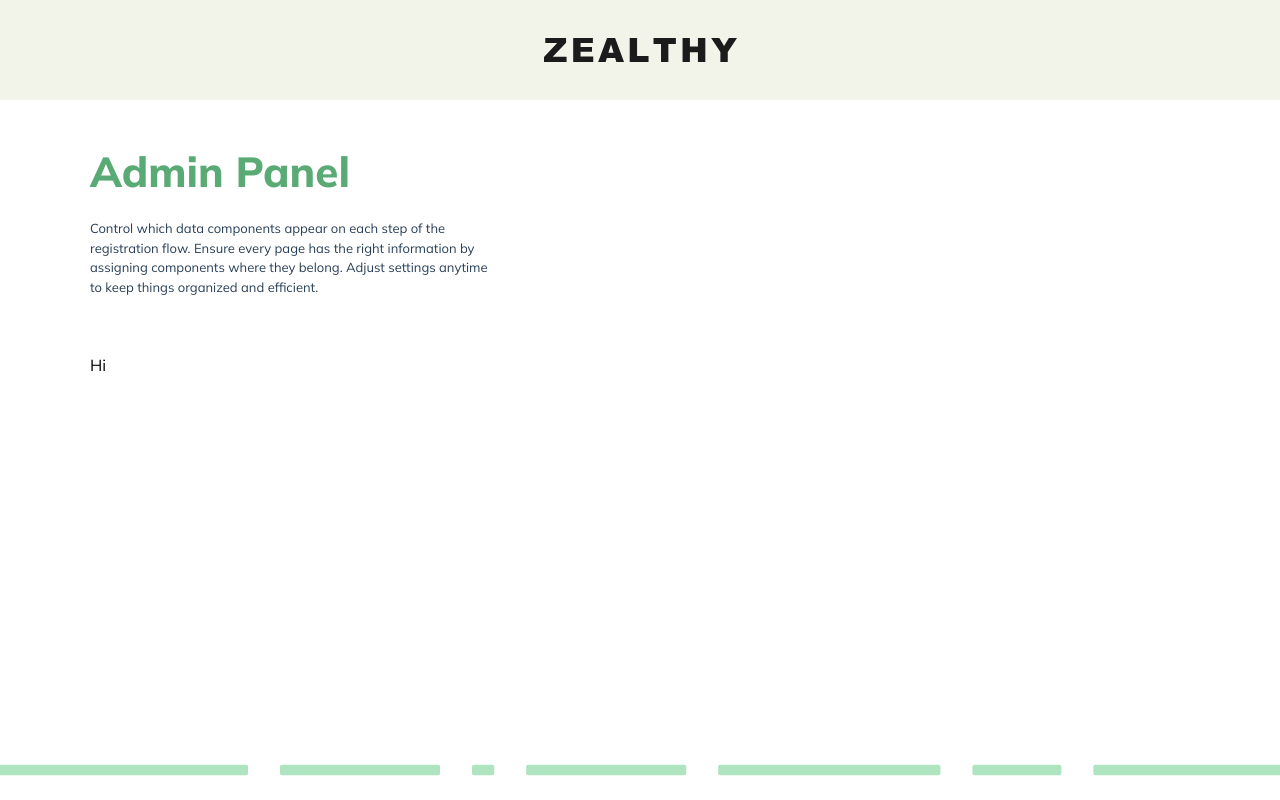
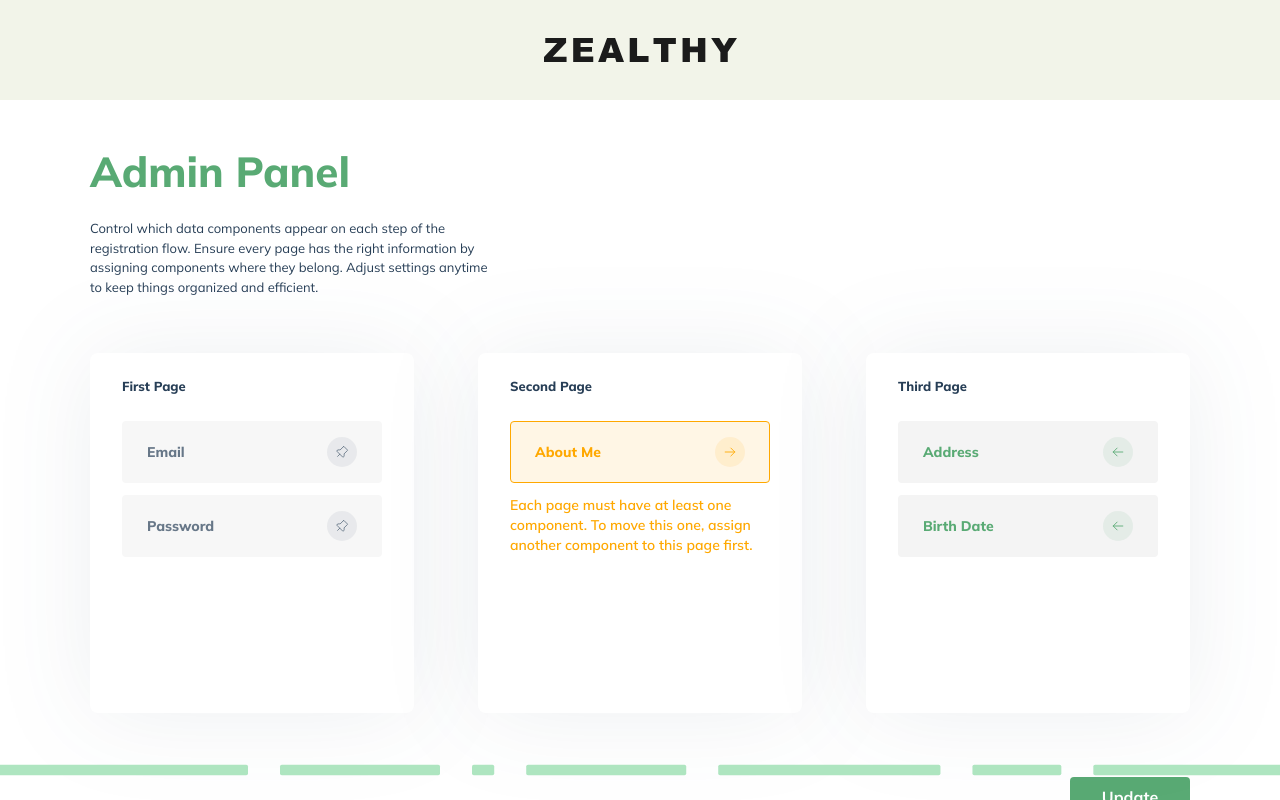
Before and after one commit to luiz-from-delta/zealthy-coding-challenge, a Next.js app: page /admin in a window 1280 px wide. Built offline with nearby package versions, Linux system fonts and the light colour scheme.

Commit message:
feat: create onboarding customization component

```diff
--- a/src/app/(internal)/admin/page.tsx
+++ b/src/app/(internal)/admin/page.tsx
@@ -1,4 +1,4 @@
-import { InternalDataLayout } from "@/app/components";
+import { InternalDataLayout, OnboardingCustomization } from "@/app/components";
 
 export default function UserAdminPage() {
   return (
@@ -6,7 +6,7 @@ export default function UserAdminPage() {
       title="Admin Panel"
       description="Control which data components appear on each step of the registration flow. Ensure every page has the right information by assigning components where they belong. Adjust settings anytime to keep things organized and efficient."
     >
-      Hi
+      <OnboardingCustomization />
     </InternalDataLayout>
   );
 }
--- /dev/null
+++ b/src/app/components/OnboardingCustomization/OnboardingCustomization.tsx
@@ -0,0 +1,122 @@
+"use client";
+
+import cx from "classnames";
+import { ArrowLeft, ArrowRight, PushPin } from "phosphor-react";
+import { Button } from "../Button";
+import { Fragment } from "react";
+
+const pages: {
+  title: string;
+  components: { name: string; isFixed?: boolean }[];
+}[] = [
+  {
+    components: [
+      {
+        isFixed: true,
+        name: "Email",
+      },
+      {
+        isFixed: true,
+        name: "Password",
+      },
+    ],
+    title: "First Page",
+  },
+  {
+    components: [
+      {
+        name: "About Me",
+      },
+    ],
+    title: "Second Page",
+  },
+  {
+    components: [
+      {
+        name: "Address",
+      },
+      {
+        name: "Birth Date",
+      },
+    ],
+    title: "Third Page",
+  },
+];
+
+export function OnboardingCustomization() {
+  return (
+    <div className="w-full flex flex-col gap-16 items-end">
+      <div className="w-full flex items-start gap-16">
+        {pages.map((page, pageIndex) => (
+          <div
+            key={page.title}
+            className="w-full h-[360px] bg-white drop-shadow-default rounded-lg px-8 py-6 flex flex-col gap-6"
+          >
+            <span className="text-paragraph font-extrabold text-[0.8125rem]">
+              {page.title}
+            </span>
+            <ul className="w-full flex flex-col gap-3">
+              {page.components.map((component, _, components) => {
+                const icon = (() => {
+                  if (component.isFixed) {
+                    return <PushPin />;
+                  }
+
+                  if (pageIndex === 1) {
+                    return <ArrowRight />;
+                  }
+
+                  return <ArrowLeft />;
+                })();
+
+                const canBeMoved = components.length > 1;
+
+                return (
+                  <Fragment key={component.name}>
+                    <li
+                      className={cx(
+                        "w-full h-[3.875rem] flex items-center justify-between bg-[#F4F4F4] text-sm font-extrabold px-6 rounded border border-transparent transition-colors",
+                        {
+                          "text-paragraph opacity-70": component.isFixed,
+                          "text-primary-green hover:bg-opacity-10 hover:bg-primary-green hover:border-primary-green":
+                            !component.isFixed && canBeMoved,
+                          "text-warning bg-opacity-10 bg-warning border-warning":
+                            !component.isFixed && !canBeMoved,
+                        }
+                      )}
+                    >
+                      <span>{component.name}</span>
+                      <button
+                        className={cx(
+                          "size-[1.875rem] rounded-full bg-opacity-10 flex items-center justify-center",
+                          {
+                            "bg-paragraph text-paragraph": component.isFixed,
+                            "bg-primary-green text-primary-green hover:bg-opacity-20":
+                              !component.isFixed && canBeMoved,
+                            "bg-warning text-warning":
+                              !component.isFixed && !canBeMoved,
+                          }
+                        )}
+                        disabled={component.isFixed}
+                      >
+                        {icon}
+                      </button>
+                    </li>
+                    {!canBeMoved && (
+                      <span className="text-sm text-warning font-semibold">
+                        Each page must have at least one component. To move this
+                        one, assign another component to this page first.
+                      </span>
+                    )}
+                  </Fragment>
+                );
+              })}
+            </ul>
+          </div>
+        ))}
+      </div>
+
+      <Button className="!w-[120px]">Update</Button>
+    </div>
+  );
+}
--- /dev/null
+++ b/src/app/components/OnboardingCustomization/index.ts
@@ -0,0 +1 @@
+export * from "./OnboardingCustomization";
--- a/src/app/components/index.ts
+++ b/src/app/components/index.ts
@@ -5,6 +5,7 @@ export * from "./FeedbackLayout";
 export * from "./Header";
 export * from "./InputText";
 export * from "./InternalDataLayout";
+export * from "./OnboardingCustomization";
 export * from "./Steps";
 export * from "./StepsIndicator";
 export * from "./StepsInstructions";
--- a/tailwind.config.ts
+++ b/tailwind.config.ts
@@ -19,6 +19,7 @@ export default {
         "table-header": "#E9E9E9",
         "table-row-odd": "#FAFAFA",
         "table-row-even": "#FFFFFF",
+        warning: "#FFA800",
       },
       fontSize: {
         description: "0.8125rem",
```
